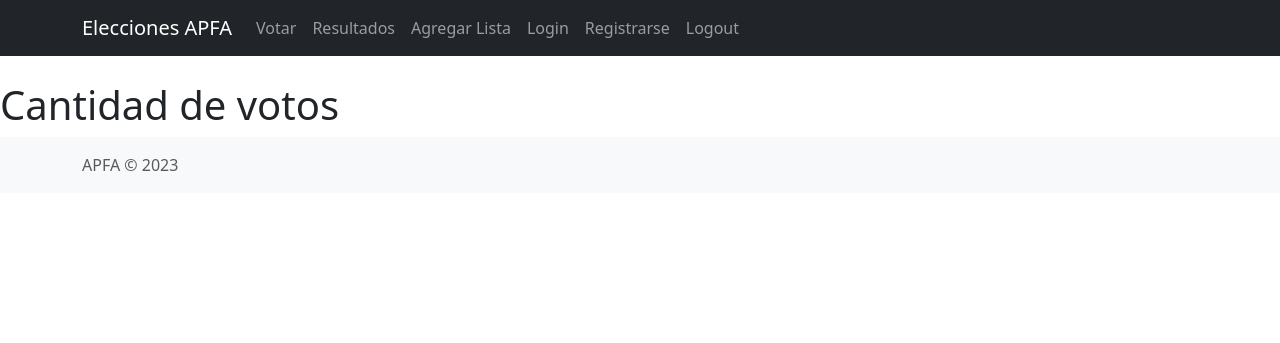
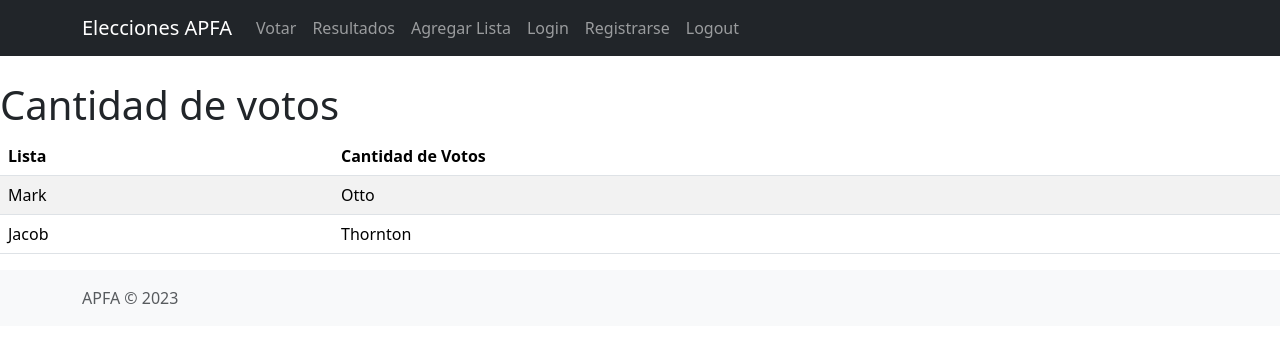
Before and after one commit to guabriola/Elecciones_APFA, a Flask app: page /votos/resultado in a window 1280 px wide. Shown: the top 343 px of the page. Run offline with Flask 3, Linux system fonts and the light colour scheme; data comes from the database, SQL or seed files in the repository; some libraries are stand-ins or nearby versions.

Commit message:
Arreglos HTML

```diff
--- a/app/votos/templates/cantidad_votos.html
+++ b/app/votos/templates/cantidad_votos.html
@@ -1,8 +1,27 @@
 <title>Cantidad de Votos</title>
 {% extends "layout.html" %}
 
-{% block content %}<h1>Cantidad de votos</h1>{% endblock %}<br>
+{% block content %}
+<h1>Cantidad de votos</h1>
 
-{% for lista in votosXlista %}
-{{lista}}
-{% endfor %}
+<table class="table table-striped">
+    <thead>
+      <tr>
+        <th scope="col">Lista</th>
+        <th scope="col">Cantidad de Votos</th>
+      </tr>
+    </thead>
+    <tbody>
+      <tr>
+        <td>Mark</td>
+        <td>Otto</td>
+
+      </tr>
+      <tr>
+        <td>Jacob</td>
+        <td>Thornton</td>
+      </tr>
+    </tbody>
+  </table>
+
+{% endblock %}
--- a/app/votos/templates/ya_voto.html
+++ b/app/votos/templates/ya_voto.html
@@ -1,4 +1,4 @@
 <title>Sin permisos</title>
 {% extends "layout.html" %}
 
-{% block content %}<h1>Usuario ya realizó sufragio</h1>{% endblock %}<br>
+{% block content %}<h1>Usuario ya sufragó</h1>{% endblock %}<br>
--- a/app/votos/views.py
+++ b/app/votos/views.py
@@ -4,6 +4,7 @@ from config import db
 from .forms import VotoForm
 from sqlalchemy import func
 from auth.views import has_role, login_required
+import json
 
 # defino el blueprint
 votos_bp = Blueprint('votos_bp', __name__,
@@ -46,6 +47,18 @@ def vote():
 @votos_bp.route('/resultado', methods=['GET','POST'])
 def resultado():
     cant_votos =  db.session.query(Listas.nro_lista, func.count(Votos.lista_id)).outerjoin(Votos).group_by(Votos.lista_id).all()
+    cant_votos_json = []
+
+    for x in cant_votos:
+        cant_votos_json.append({x[0]:x[1]})
+
+    jsonStr = json.dumps(cant_votos_json)
+
+    print(cant_votos)
+    print(cant_votos_json)
+    print(jsonStr)
+
+
     return render_template ("cantidad_votos.html")
 
 
```
